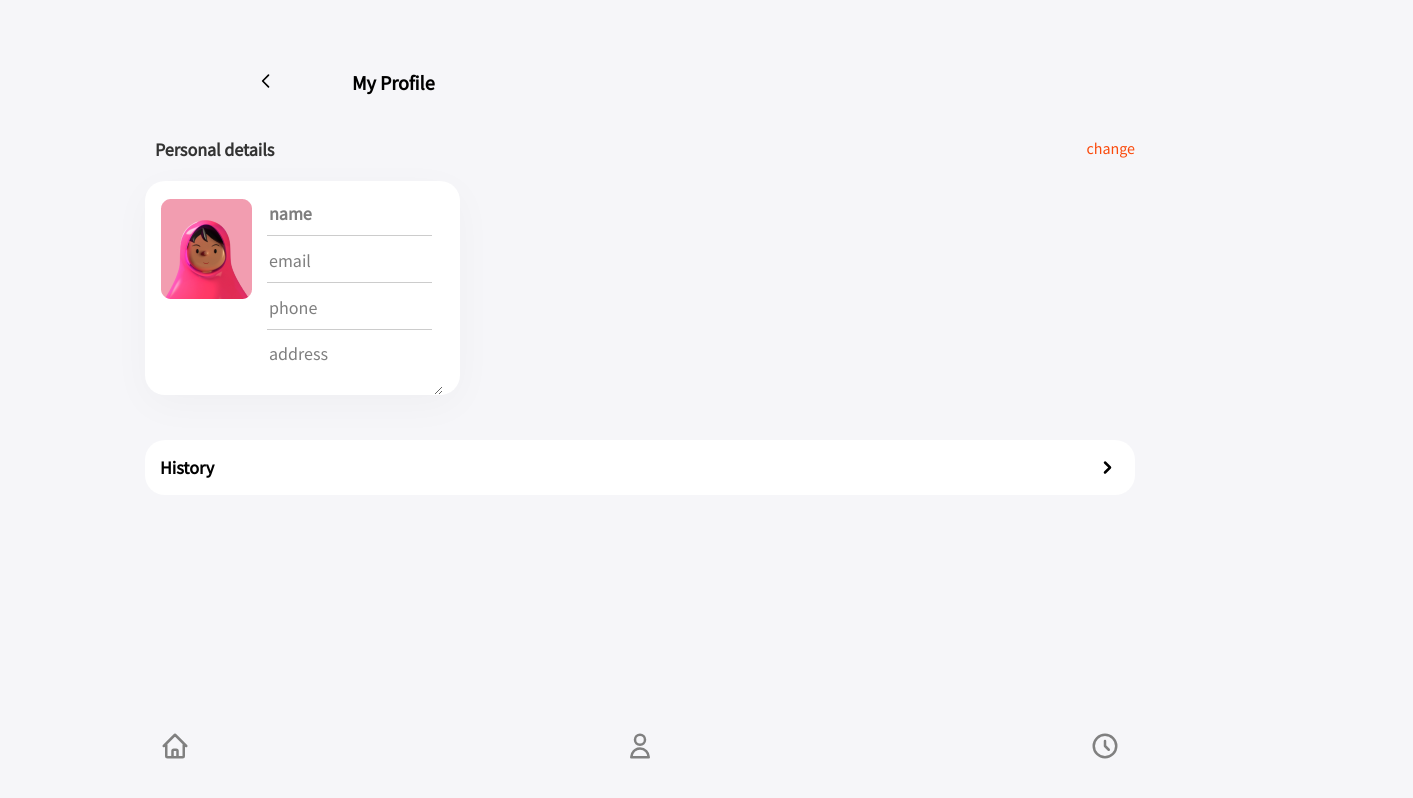
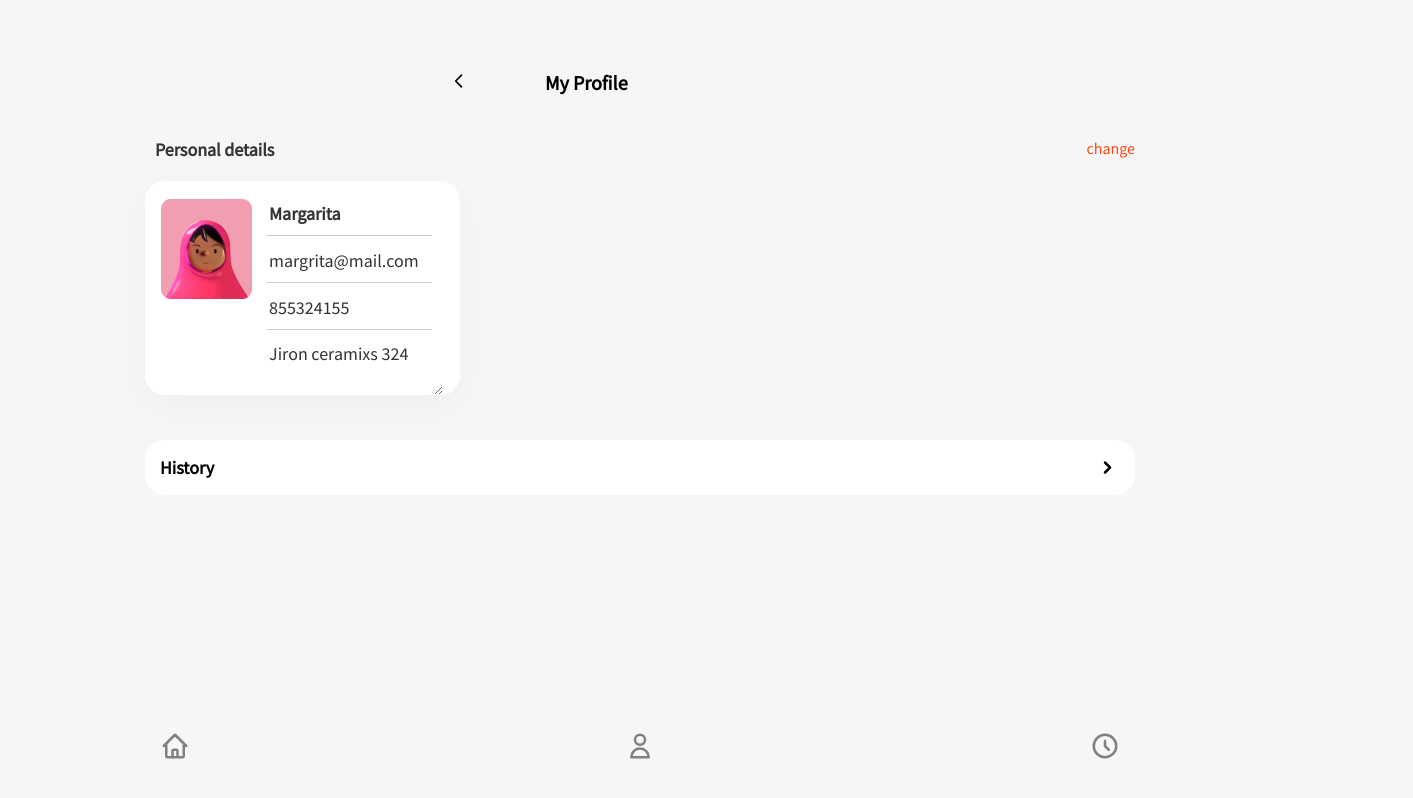
Before and after one commit to mangelpt/Store, a React (Create React App) app: page /profile in a window 1280 px wide. Shown: the top 798 px of the page, 1413 px wide, since content can reach past the window. Built offline with nearby package versions, Linux system fonts and the light colour scheme.

Commit message:
Change the props of the labels

```diff
--- a/src/components/CardPersonalDetails.js
+++ b/src/components/CardPersonalDetails.js
@@ -63,7 +63,7 @@ export const TextArea = styled.textarea`
   box-sizing: border-box;
   ::placeholder {
     color: black;
-    opacity: 0.5
+    opacity: 0.5;
   }
   font-family: Source Sans Pro;
   font-style: normal;
@@ -82,30 +82,33 @@ export function CardPersonalDetails(props) {
                 <Input
                 type="text"
                 name="name"
-                value={props.name}
+                value="Margarita"
                 placeholder="name"
-                disabled={props.disabled}/>
+                disabled="disabled"
+                />
                 <div />
                 <Input
                 type="email"
                 name="email"
-                value={props.email}
+                value="margrita@mail.com"
                 placeholder="email"
-                disabled={props.disabled}/>
+                disabled="disabled"
+                />
                 <div />
                 <Input
-                type="tel"
+                type="number"
                 name="phone"
-                value={props.phone}
+                value="855324155"
                 placeholder="phone"
-                disabled={props.disabled}/>
+                disabled="disabled"
+                />
                 <div />
                 <TextArea
                 type="text"
                 name="address"
-                value={props.address}
+                value="Jiron ceramixs 324"
                 placeholder="address"
-                disabled={props.disabled}
+                disabled="disabled"
                 />
             </form>
     </CardPersonal>
--- a/src/components/CardProfile.js
+++ b/src/components/CardProfile.js
@@ -40,9 +40,9 @@ const ConatinerFile = styled.div`
     padding-top:12px;
     display: flex;
     flex-direction: column;
-
+    margin-left: 10px;
     label {
-        color: #B8B8BB;
+        color: #B8B8BB
     }
 
     input[type="file"]{
@@ -68,7 +68,7 @@ export function CardProfile() {
                             name="name"
                             type="text"
                             placeholder="Margarita"
-                            value="Margarita"
+
                             >
                 </CardInput>
                 <CardInput
@@ -76,14 +76,14 @@ export function CardProfile() {
                             name="email"
                             type="email"
                             placeholder="margarita@gmail.com"
-                            value="margarita@gmail.com">
+                            >
                 </CardInput>
                 <CardInput
                             textlabel="Phone"
                             name="phone"
                             type="nuber"
                             placeholder="987654321"
-                            value="987654321">
+                            >
                 </CardInput>
                 <ContainerInput>
                     <Lbl>Address</Lbl>
@@ -91,7 +91,6 @@ export function CardProfile() {
                         name="address"
                         placeholder="Calle el rosal, urb. el Jardin"
                         maxLength="140"
-                        value="Calle el rosal, urb. el Jardin"
                     >
                     </TextArea>
                     <div />
--- a/src/components/UI/CardInput.js
+++ b/src/components/UI/CardInput.js
@@ -21,6 +21,7 @@ export const TextArea = styled.textarea`
   box-sizing: border-box;
   ::placeholder {
     color: black;
+    opacity: 0.5
   }
   font-family: Source Sans Pro;
   font-style: normal;
--- a/src/components/UI/Input.js
+++ b/src/components/UI/Input.js
@@ -18,7 +18,7 @@ const Inpt = styled.input`
     }
 `
 
-export function Input( {type, name, placeholder,value,onChange} ) {
+export function Input( {type, name, placeholder,value,onChange, disabled} ) {
   return (
     <Inpt
         type={type}
@@ -26,6 +26,7 @@ export function Input( {type, name, placeholder,value,onChange} ) {
         placeholder={placeholder}
         value={value}
         onChange={onChange}
+        disabled={disabled}
     ></Inpt>
   )
 }
--- a/src/pages/Login.js
+++ b/src/pages/Login.js
@@ -41,8 +41,8 @@ export default function Login() {
 
   async function handleAxiosLogin(){
     await AxiosLogin({email, password}).then(data => console.log(data));
-    //await OrderProducts({date: "2021-03-18", address: "jr ceramicas 360", product_ids:[8]}).then(data => console.log(data));
-    //await ShowOrders().then(data => console.log(data));
+    await OrderProducts({date: "2021-03-18", address: "jr ceramicas 360", product_ids:[8]}).then(data => console.log(data));
+    await ShowOrders().then(data => console.log(data));
     await AxiosIndexProducts().then(data => console.log(data));
     await AxiosProductsId(1).then(data => console.log(data));
     await AxiosShowUser().then(data => console.log(data, "showuser"));
--- a/src/pages/Profile.js
+++ b/src/pages/Profile.js
@@ -10,15 +10,17 @@ import { CardPersonalDetails } from '../components/CardPersonalDetails';
 import { Labelittle } from '../components/UI/Labels';
 
 const StyledDiv = styled.div`
-    width: 100vh;
-    height: 100vh;
+    width: 414px;
+    height: 737px;
     align-items: center;
     display: flex;
     flex-direction: column;
     gap: 22px;
+    justify-content: space-between;
     .container{
     flex: 2;
     display: flex;
+    height: 550px;
     flex-direction: column;
     .optionChange{
         display: flex;
--- a/src/pages/UpdateProfile.js
+++ b/src/pages/UpdateProfile.js
@@ -8,8 +8,8 @@ import { CardProfile } from '../components/CardProfile';
 import { Labelittle } from '../components/UI/Labels';
 
 const StyledDiv = styled.div`
-    width: 100vh;
-    height: 100vh;
+    width: 414px;
+    height: 736px;
     align-items: center;
     display: flex;
     flex-direction: column;
@@ -21,6 +21,7 @@ const StyledDiv = styled.div`
     gap: 38px;
     }
     margin-top: 50px;
+
 `
 
 export function UpdateProfile(){
```
